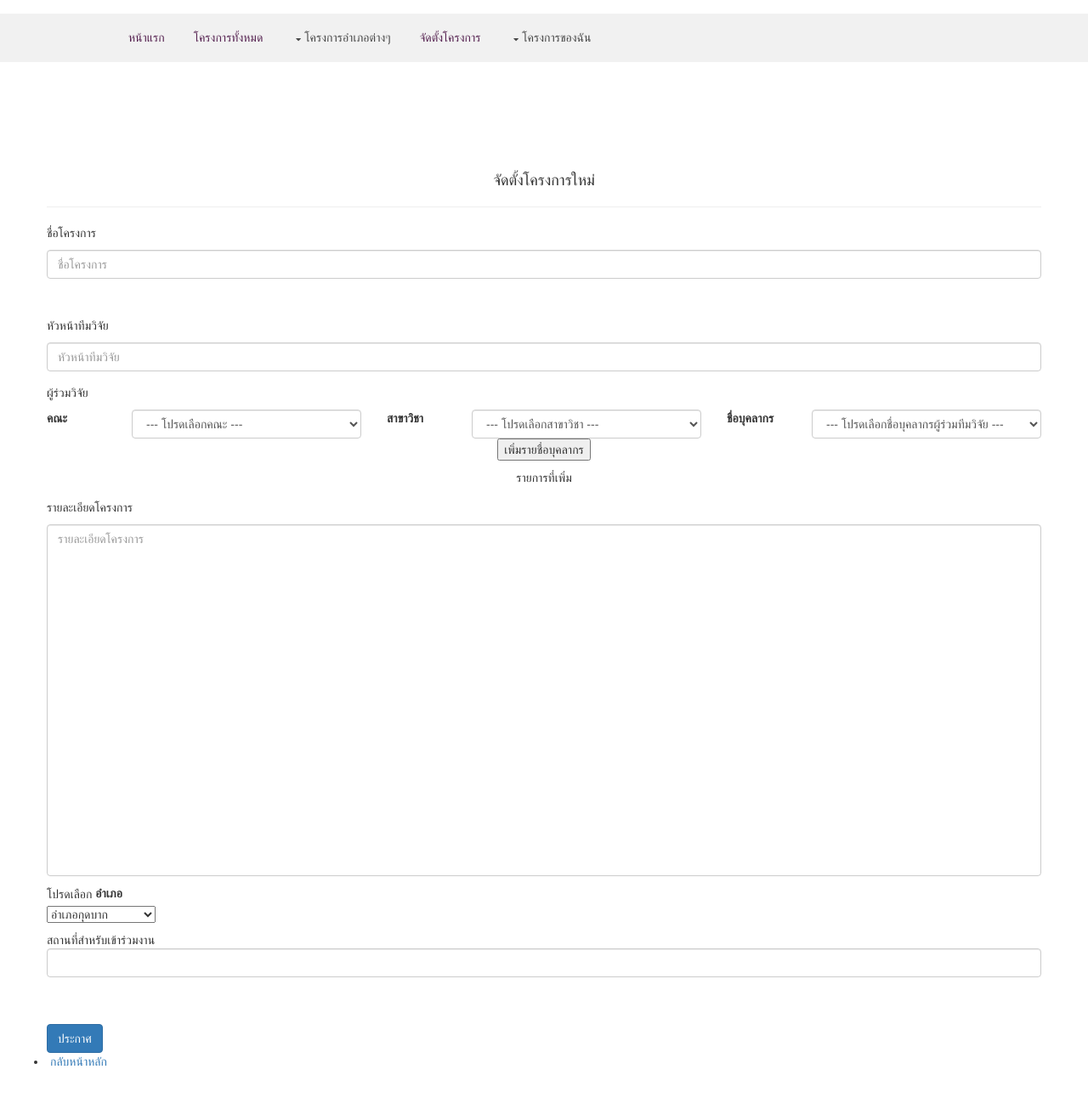
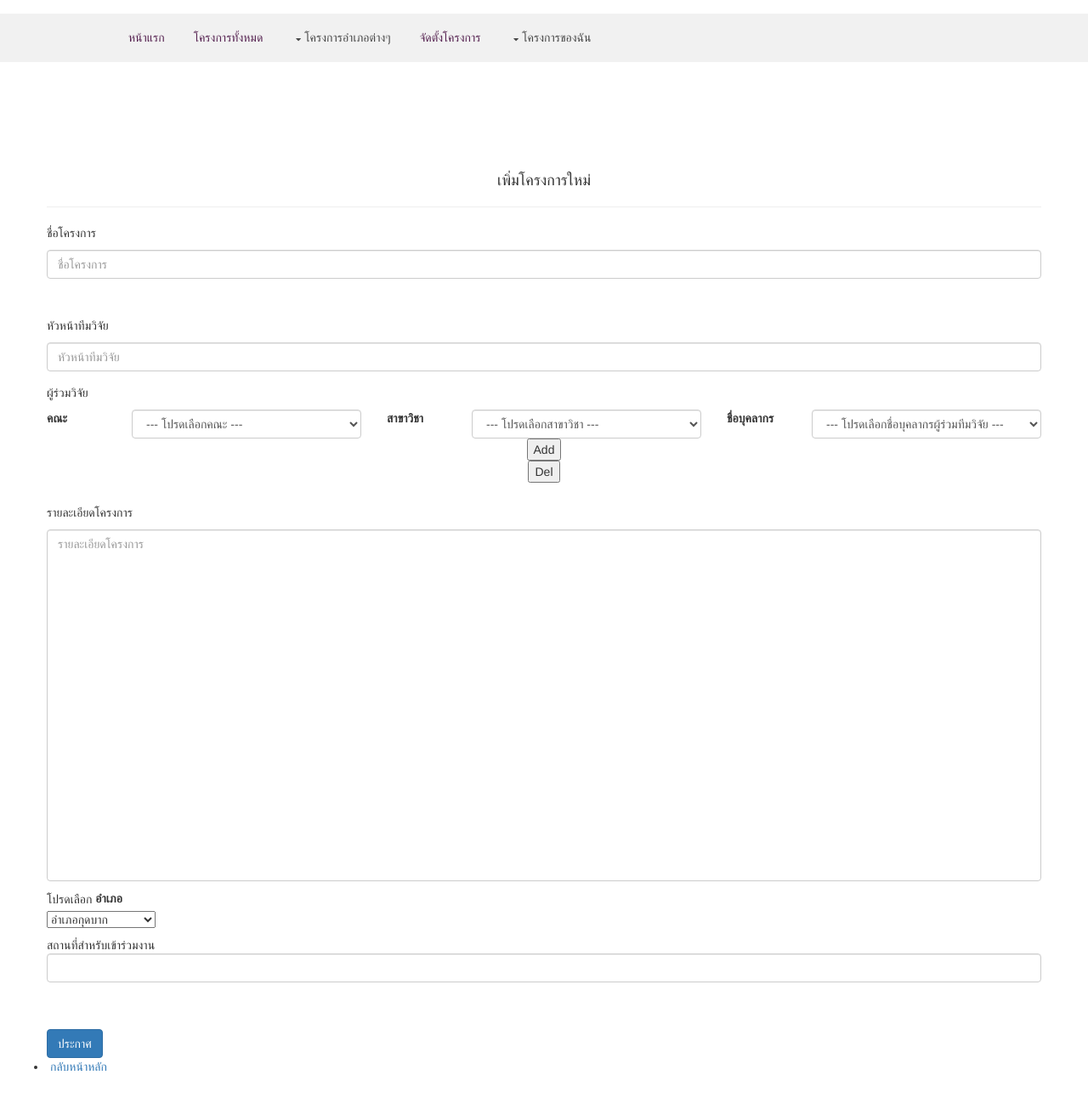
Before and after one commit to napadsorn/_endprojectSW_OOP, a PHP site: the page made by เพิ่มโครงการใหม่.php in a window 1280 px wide. Shown: the part 346-1651 px from the top of the page at 85% size. Before the commit the page ends 1600 px from the top, so only its background shows below. Run offline with PHP 8.4, Linux system fonts and the light colour scheme; data that the repository does not hold is empty; some libraries are stand-ins or nearby versions.

Commit message:
เลือกผู้ร่วมวิจัยฉบับไม่เออเร่อ

```diff
--- a/selectname.php
+++ b/selectname.php
@@ -33,8 +33,8 @@
                     </select>
 
             </div></div>
-               <p align="center"  > <input type="button" name="button" id="createRows" value="เพิ่มรายชื่อบุคลากร">
-				    <tr><td colspan="3"><center>รายการที่เพิ่ม</center></td></tr>
+               <p align="center"  > <input type="button" name="button" id="createRows" value="Add">
+				<input type="button" name="button2" id="deleteRows" value="Del"> </p>
           </div>
 
 
--- a/เพิ่มโครงการใหม่.php
+++ b/เพิ่มโครงการใหม่.php
@@ -21,7 +21,7 @@
   <div class="row">
     <div class="col-md-1"></div>
     <div class="col-md-13"> <br />
-      <h4 align="center"> จัดตั้งโครงการใหม่ </h4>
+      <h4 align="center"> เพิ่มโครงการใหม่ </h4>
       <hr />
       <form action="เพิ่มข้อมูลโครงการลงdata_project.php" method="POST" enctype="multipart/form-data"  name="addprd" class="form-horizontal" id="addprd">
 
```
